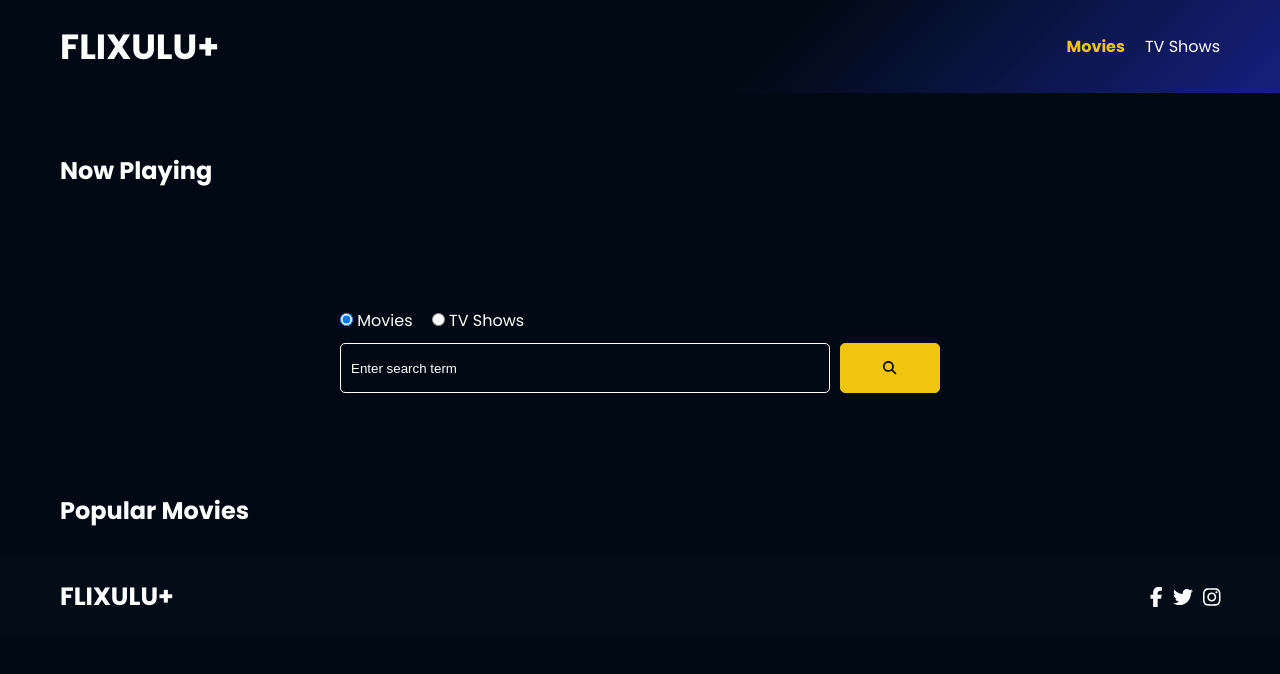
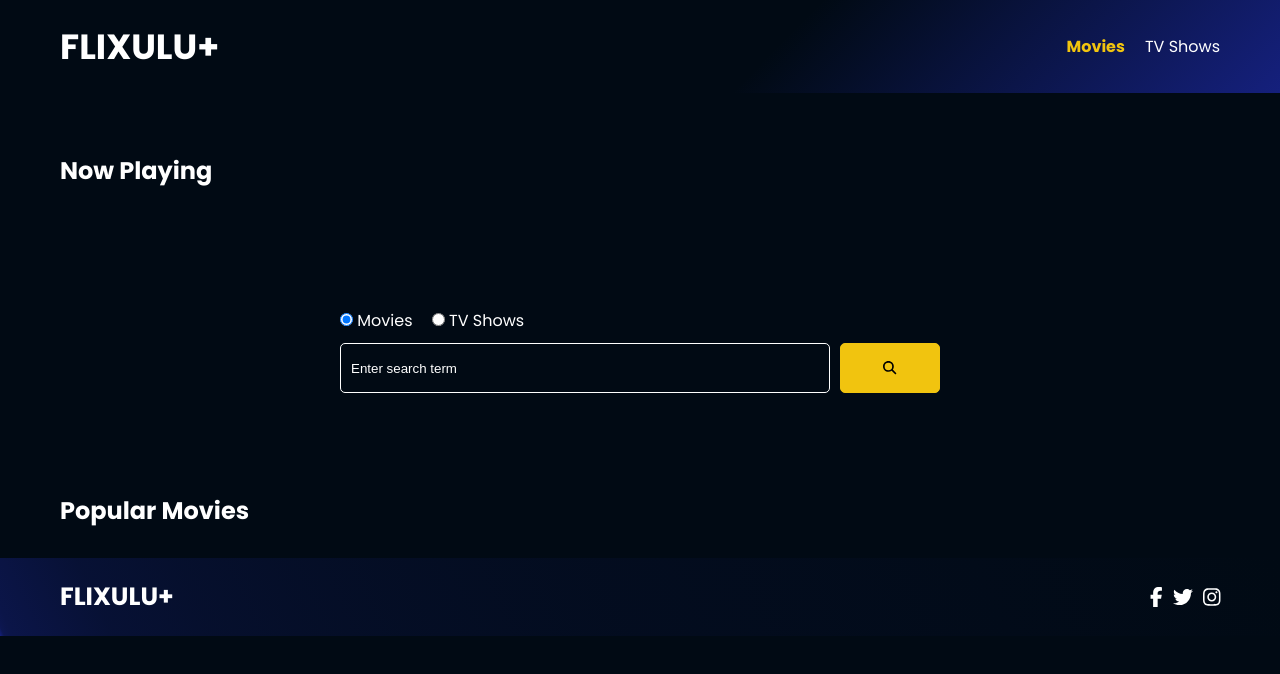
Before and after one commit to valeratech/movie-app, a website built with webpack: page src/template.html in a window 1280 px wide. Built offline with nearby package versions, Linux system fonts and the light colour scheme; no server answers.

Commit message:
Changed the footer background to gradient and the colors to the apps primary.

```diff
--- a/src/styles/style.css
+++ b/src/styles/style.css
@@ -147,7 +147,7 @@ ul {
 
 /* Footer */
 .main-footer {
-    background: #020d18;
+    background: linear-gradient(65deg, #15207d, 1%, var(--color-primary));
     padding: 20px 0;
     margin-top: 20px;
 }
```
Also changed, not shown: dist/index.html, dist/movie-details.html, dist/search.html, dist/shows.html, dist/tv-details.html, 4 other files.
